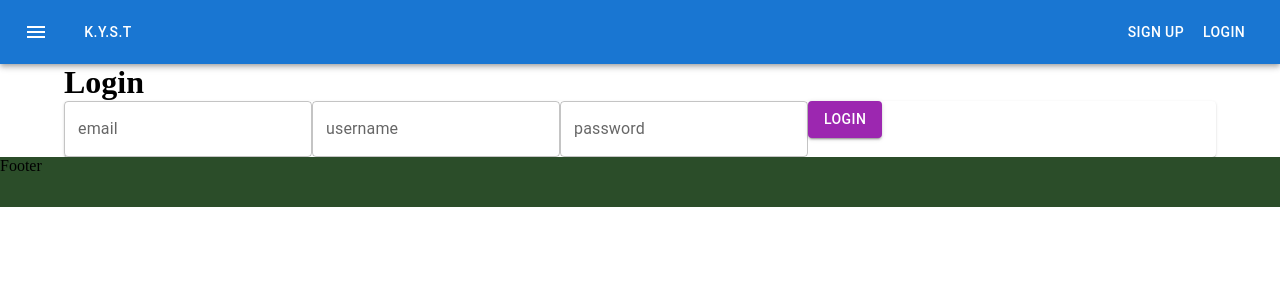
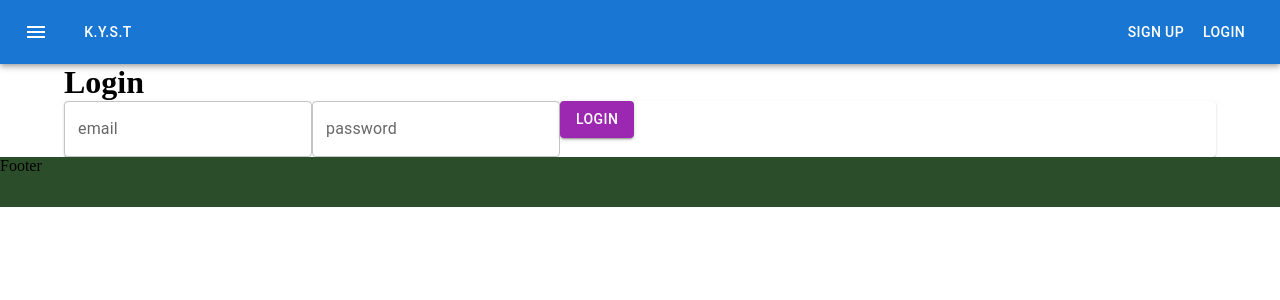
Before and after one commit to SallyResch/kyst4u, a Next.js app: page /components/Login in a window 1280 px wide. Shown: the top 300 px of the page. Built offline with nearby package versions, Linux system fonts and the light colour scheme.

Commit message:
made login work with backend. and redirected to userpage

```diff
--- a/src/pages/components/Login.jsx
+++ b/src/pages/components/Login.jsx
@@ -1,20 +1,58 @@
-import React from 'react'
+import React, { useState } from 'react';
 import TextField from '@mui/material/TextField';
 import Container from '@mui/material/Container';
-import { Button,Paper } from '@mui/material';
+import { Button, Paper } from '@mui/material';
 
 export default function Login() {
+  const [email, setEmail] = useState('');
+  const [password, setPassword] = useState('');
+
+  const handleLogin = async (e) => {
+    e.preventDefault();
+    const user = { email, password };
+    try {
+      const response = await fetch("http://localhost:8080/api/v1/auth/authenticate", {
+        method: "POST",
+        headers: { "Content-Type": "application/json" },
+        body: JSON.stringify(user),
+      });
+      const data = await response.json();
+      // store the token in local storage or a cookie
+      localStorage.setItem('token', data.token);
+      // redirect the user to the dashboard or home page
+      window.location.href = "/userPage";
+    } catch (error) {
+      console.error("Error logging in:", error);
+    }
+  };
+
   return (
-  <div><Container>
-  <h1>Login</h1>
-  <Paper>
-  <form>
-  <TextField id="outlined-basic" label="email" variant="outlined" />
-  <TextField id="outlined-basic" label="username" variant="outlined" />
-  <TextField id="outlined-basic" label="password" variant="outlined" />
-  <Button variant="contained" color='secondary'>Login</Button>
-  </form>
-  </Paper>
-  </Container></div>
-  )
+    <div>
+      <Container>
+        <h1>Login</h1>
+        <Paper>
+          <form>
+            <TextField
+              id="outlined-basic"
+              label="email"
+              variant="outlined"
+              value={email}
+              onChange={(e) => setEmail(e.target.value)}
+            />
+            <TextField
+              id="outlined-basic"
+              label="password"
+              variant="outlined"
+              type="password"
+              value={password}
+              onChange={(e) => setPassword(e.target.value)}
+            />
+            <Button variant="contained" color="secondary" onClick={handleLogin}>
+              Login
+            </Button>
+          </form>
+        </Paper>
+      </Container>
+    </div>
+  );
 }
```
Also changed, not shown: src/pages/userPage.jsx (added, +7 -0 lines).
